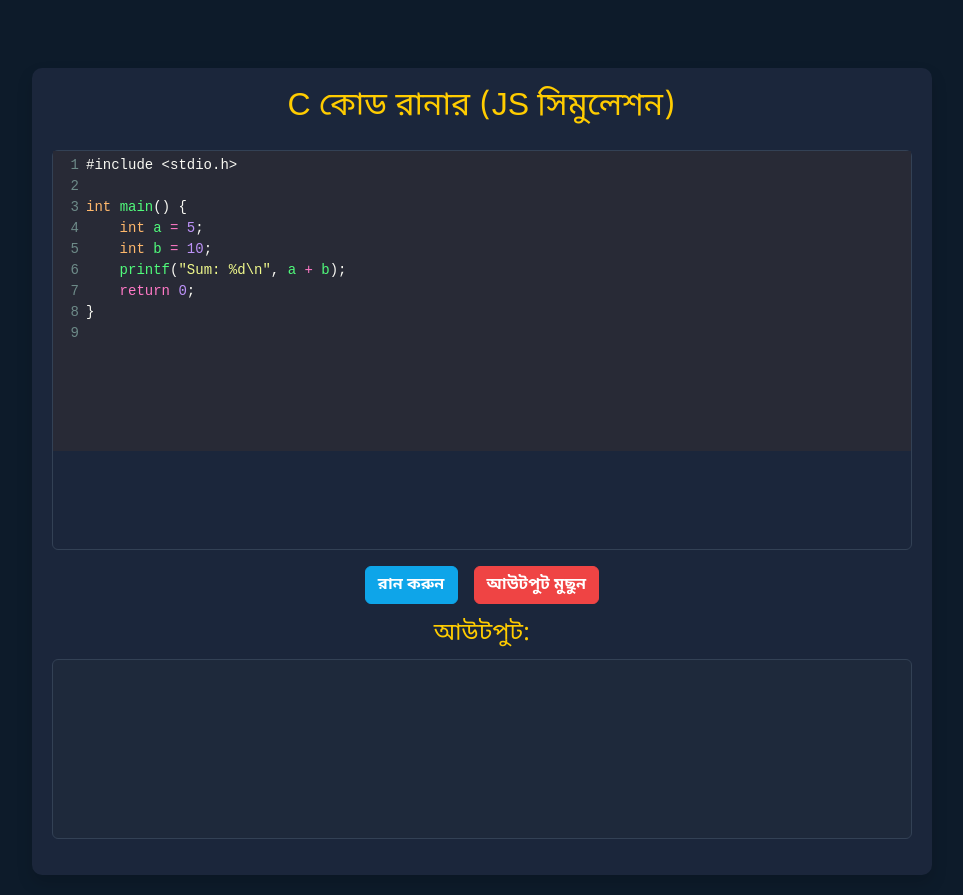
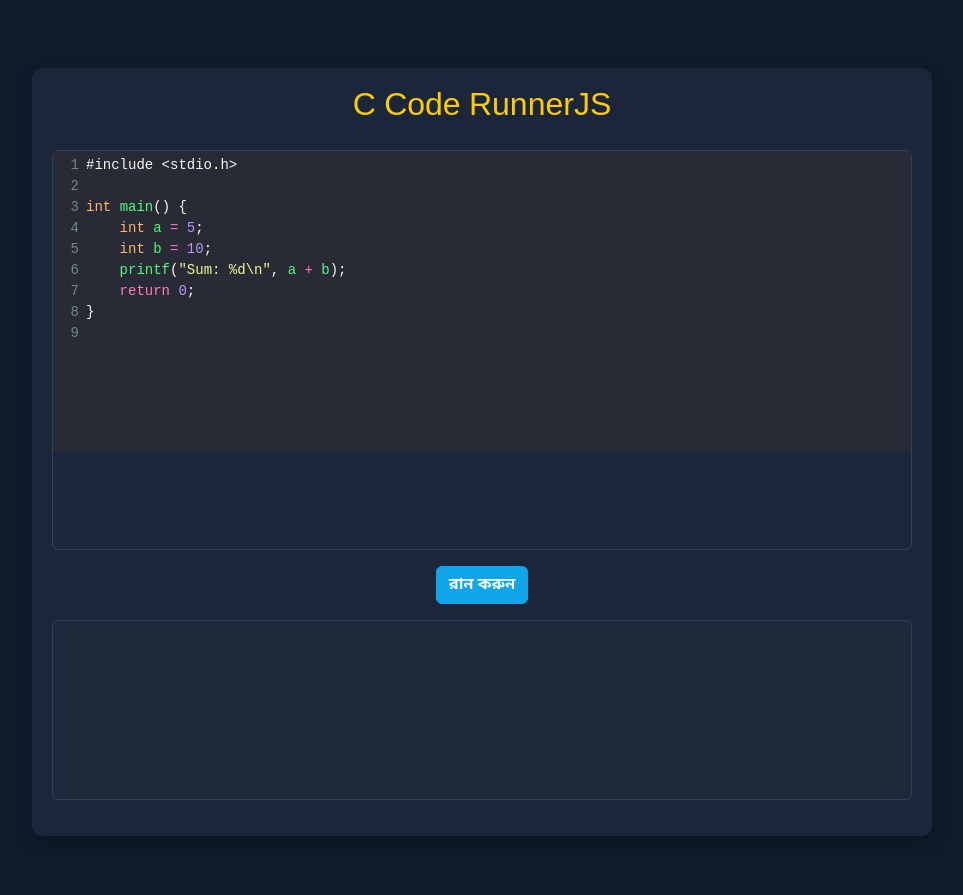
Before and after one commit to AnisurRahmanJU/CRunnerJS, a plain HTML site: page index.html in a window 1280 px wide. Shown: the whole page, without its empty margins (158-1121 px from the left). After the commit the page ends 856 px from the top, so only its background shows below. Drawn offline with nearby package versions, Linux system fonts and the light colour scheme.

Commit message:
Update index.html

```diff
--- a/index.html
+++ b/index.html
@@ -3,7 +3,7 @@
 <head>
   <meta charset="UTF-8" />
   <meta name="viewport" content="width=device-width, initial-scale=1" />
-  <title>C কোড রানার (JS সিমুলেশন)</title>
+  <title>C Code RunnerJS</title>
 
   <!-- Google Font -->
   <link href="https://fonts.googleapis.com/css2?family=Noto+Sans+Bengali&display=swap" rel="stylesheet" />
@@ -20,7 +20,7 @@
 </head>
 <body>
   <div class="container mt-5 shadow">
-    <h2 class="text-center mb-4">C কোড রানার (JS সিমুলেশন)</h2>
+    <h2 class="text-center mb-4">C Code RunnerJS</h2>
 
     <!-- Hidden textarea for CodeMirror -->
     <textarea id="code" spellcheck="false" style="display:none;">
@@ -78,10 +78,8 @@ int main() {
 
     <div class="d-flex my-3 justify-content-center gap-3">
       <button onclick="runCode()" class="btn btn-success">রান করুন</button>
-      <button onclick="clearOutput()" class="btn btn-danger">আউটপুট মুছুন</button>
     </div>
 
-    <h4>আউটপুট:</h4>
     <pre id="output"></pre>
   </div>
 
```
